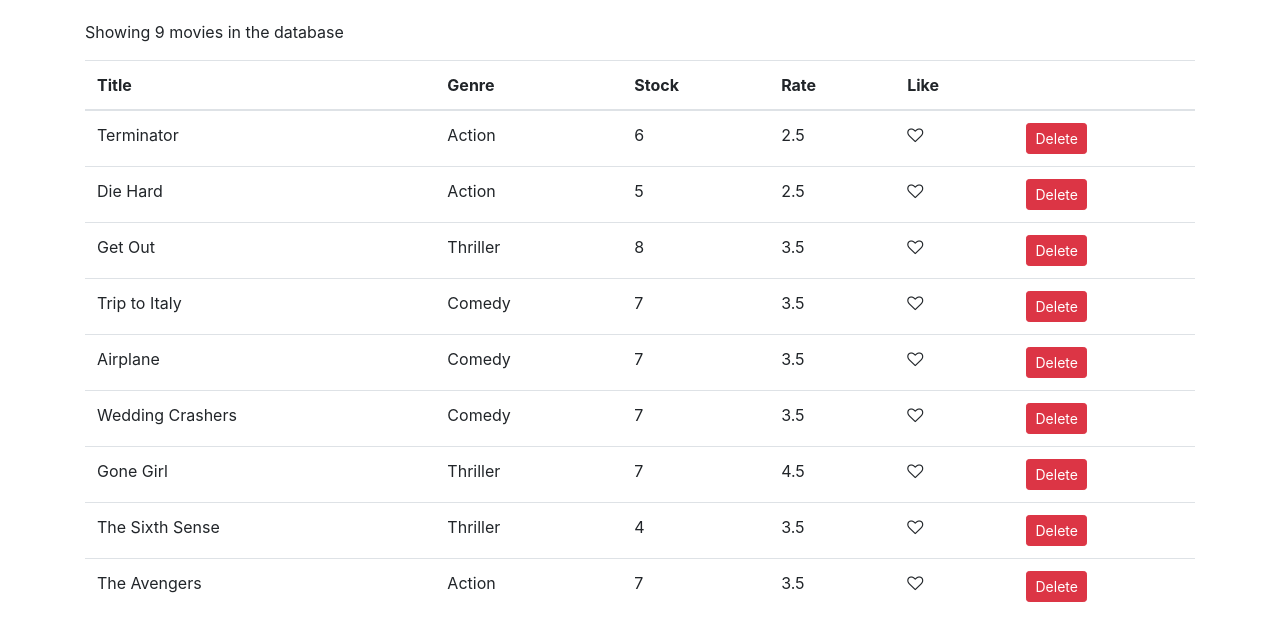
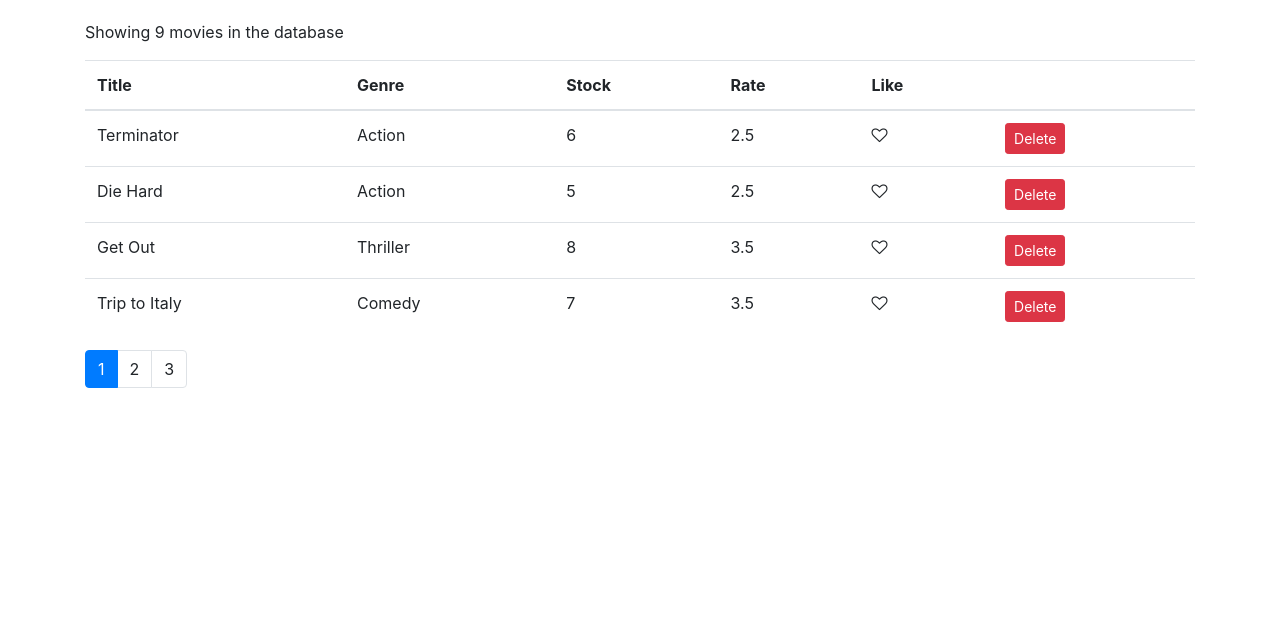
Before and after one commit to antjsantrix/learnReact, a React (Create React App) app: page / in a window 1280 px wide. Shown: the top 640 px of the page. Built offline with nearby package versions, Linux system fonts and the light colour scheme.

Commit message:
added pagination

```diff
--- a/package.json
+++ b/package.json
@@ -8,6 +8,7 @@
     "@testing-library/user-event": "^13.5.0",
     "bootstrap": "^4.1.1",
     "font-awesome": "^4.7.0",
+    "lodash": "^4.17.21",
     "react": "^18.2.0",
     "react-dom": "^18.2.0",
     "react-scripts": "5.0.1",
--- /dev/null
+++ b/src/components/common/pagination.jsx
@@ -0,0 +1,27 @@
+import React from "react";
+import _ from "lodash";
+
+const Pagination = (props) => {
+  let { itemCounts, pageSize, onPageChange, currentPage } = props;
+
+  let pageCount = Math.ceil(itemCounts / pageSize);
+  if(pageCount == 1) return null;
+
+  const pages = _.range(1, pageCount + 1);
+
+  return (
+    <nav>
+      <ul className="pagination">
+        {pages.map((ele) => (
+          <li key={ele} className = {(currentPage === ele) ? "page-item active" :"page-item"}>
+            <a onClick={() => onPageChange(ele)} className="page-link">
+              {ele}
+            </a>
+          </li>
+        ))}
+      </ul>
+    </nav>
+  );
+};
+
+export default Pagination;
--- a/src/components/movies.jsx
+++ b/src/components/movies.jsx
@@ -1,9 +1,14 @@
 import React, { Component } from 'react';
 import { getMovies } from "../services/fakeMovieService";
 import Likes from './common/likes';
+import Pagination from './common/pagination';
+import { paginate } from './utils/paginate';
+
 class Movies extends Component {
     state = {
-        movies: getMovies()
+        movies: getMovies(),
+        pageSize: 4,
+        currentPage: 1
      }
 
      handleDelete = (id) =>{
@@ -21,9 +26,18 @@ class Movies extends Component {
         movies[index].isLiked  = ! movies[index].isLiked;
         this.setState({movies});
      }
+
+     handlePageChange = (page) =>{
+       this.setState({currentPage:page})
+     }
+
     render() {
         let moviesLength = this.state.movies.length;
         if(moviesLength === 0) return <p>There are no movies in the database.</p>;
+
+        let {pageSize, currentPage, movies: allMovies} = this.state;
+        const movies = paginate(allMovies, currentPage, pageSize)
+
         return (
             <div>
                 <p>Showing {this.state.movies.length} movies in the database</p>
@@ -39,7 +53,7 @@ class Movies extends Component {
                         </tr>
                     </thead>
                     <tbody>
-                        {this.state.movies.map(ele =>
+                        {movies.map(ele =>
                             <tr key={ele._id}>
                                 <td>{ele.title}</td>
                                 <td>{ele.genre.name}</td>
@@ -56,6 +70,7 @@ class Movies extends Component {
                         )}
                     </tbody>
                     </table>
+                    <Pagination itemCounts = {moviesLength} pageSize={pageSize} currentPage = {currentPage} onPageChange ={this.handlePageChange}/>
             </div>
         );
     }
--- /dev/null
+++ b/src/components/utils/paginate.js
@@ -0,0 +1,6 @@
+import _ from "lodash";
+
+export function paginate(item, pageNumber, pageSize){
+    let startIndex = (pageNumber-1)*pageSize;
+    return _(item).slice(startIndex).take(pageSize).value() //Take pageSize element starting from startIndex
+}
```
Also changed, not shown: 1 other file (tests, documents, lock files or other folders).
